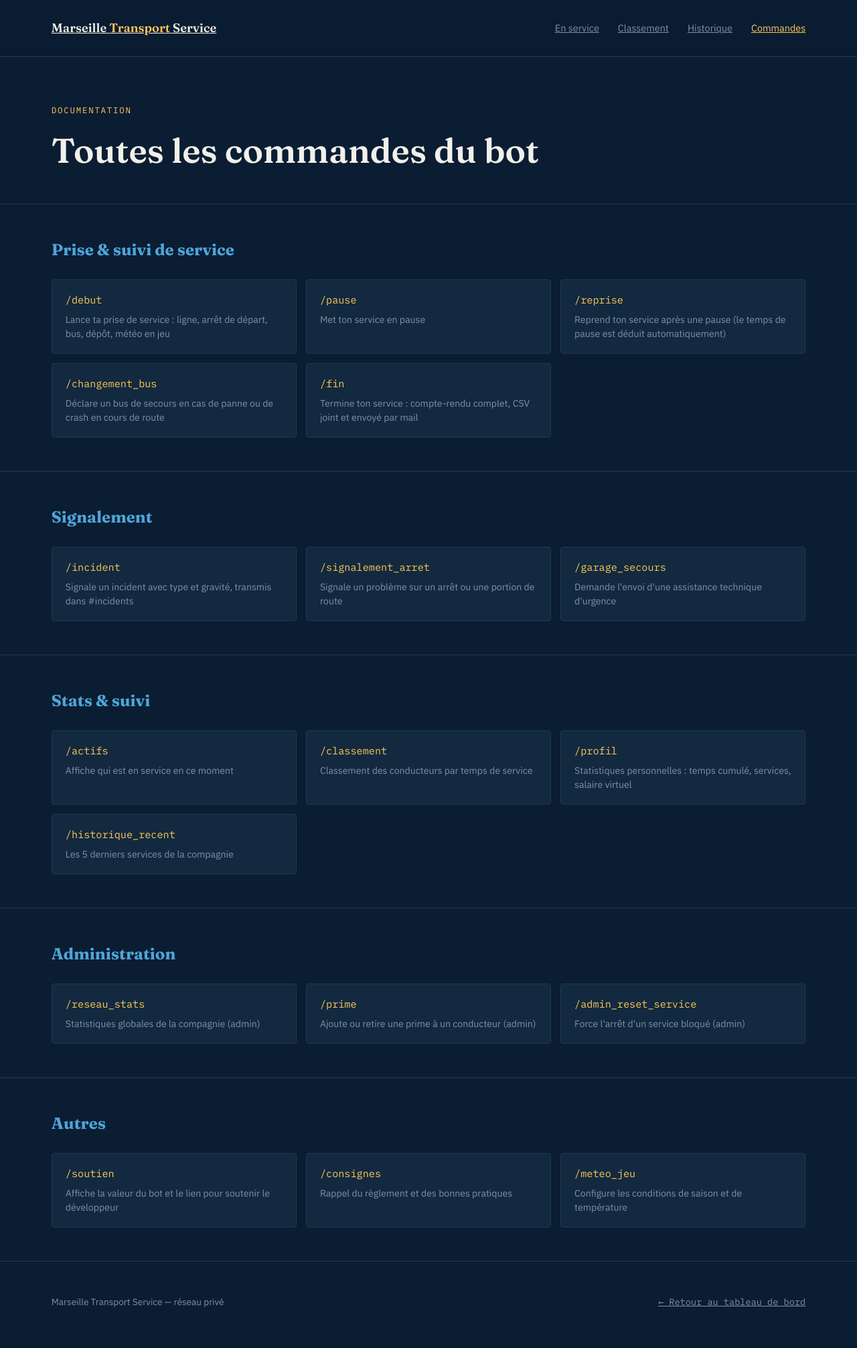
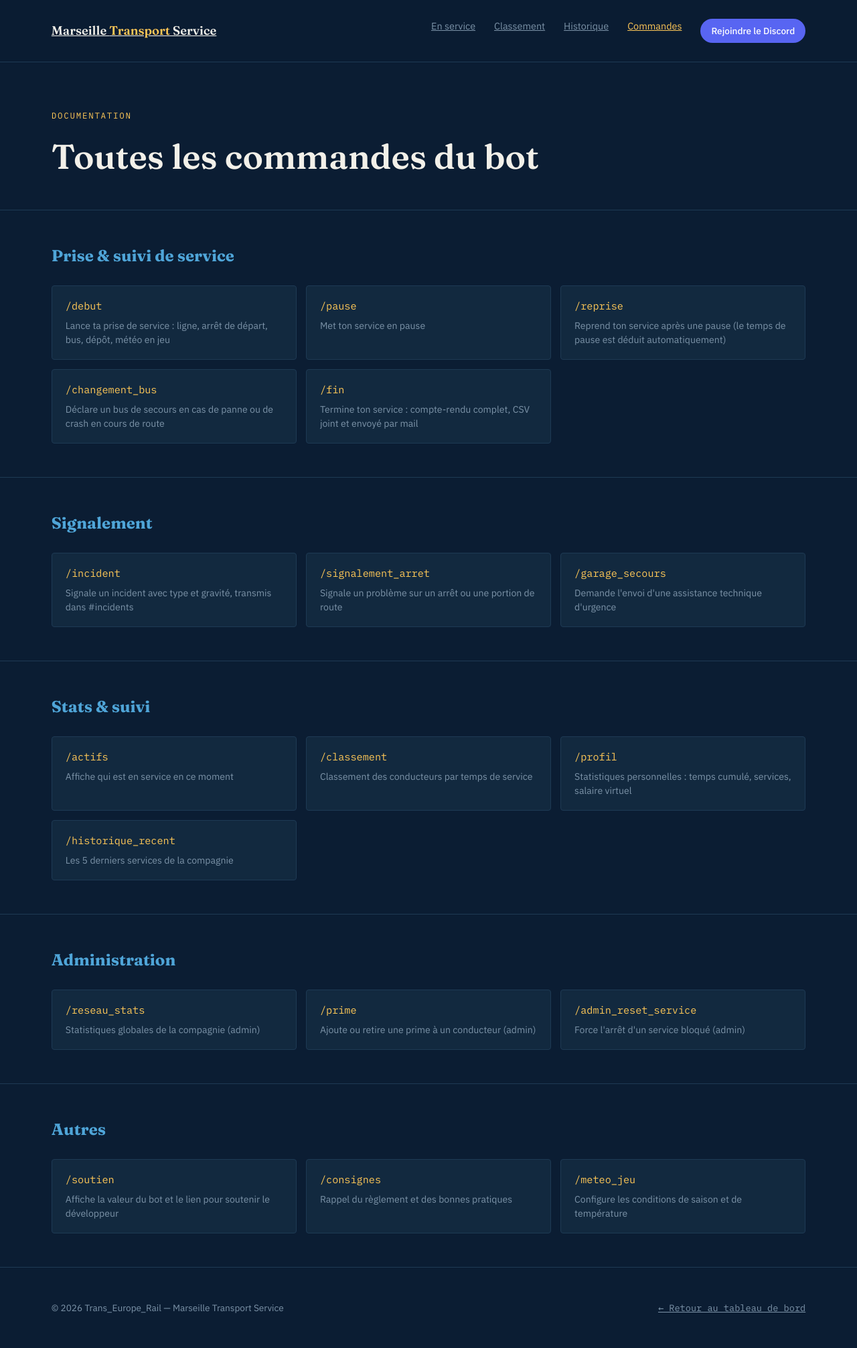
Before and after one commit to Trans-Europe-Rail/Marseille-Transport-Service-, a Flask app: page /commandes in a window 1280 px wide. Shown: the whole page at 67% size. Before the commit the page ends 1951 px from the top, so only its background shows below. Run offline with Flask 3, Linux system fonts and the light colour scheme.

Commit message:
Add Discord button to commandes.html

```diff
--- a/templates/commandes.html
+++ b/templates/commandes.html
@@ -47,6 +47,13 @@
     padding: 50px 6vw; display: flex; justify-content: space-between; align-items: center;
     color: var(--muted); font-size: 0.85rem; flex-wrap: wrap; gap: 12px;
   }
+
+  .discord-btn {
+    background: #5865F2; color: #fff; padding: 8px 16px; border-radius: 20px;
+    font-size: 0.85rem; font-weight: 500; text-decoration: none;
+    display: inline-flex; align-items: center; gap: 6px; transition: filter 0.15s;
+  }
+  .discord-btn:hover { filter: brightness(1.1); }
 </style>
 </head>
 <body>
@@ -58,6 +65,7 @@
     <a href="/#classement">Classement</a>
     <a href="/#historique">Historique</a>
     <a href="/commandes" class="active">Commandes</a>
+    <a class="discord-btn" href="https://discord.gg/3qfUvsjWAu" target="_blank" rel="noopener">Rejoindre le Discord</a>
   </div>
 </nav>
 
@@ -81,7 +89,7 @@
 {% endfor %}
 
 <footer>
-  <div>Marseille Transport Service — réseau privé</div>
+  <div>© 2026 Trans_Europe_Rail — Marseille Transport Service</div>
   <div class="mono"><a href="/">← Retour au tableau de bord</a></div>
 </footer>
 
```
